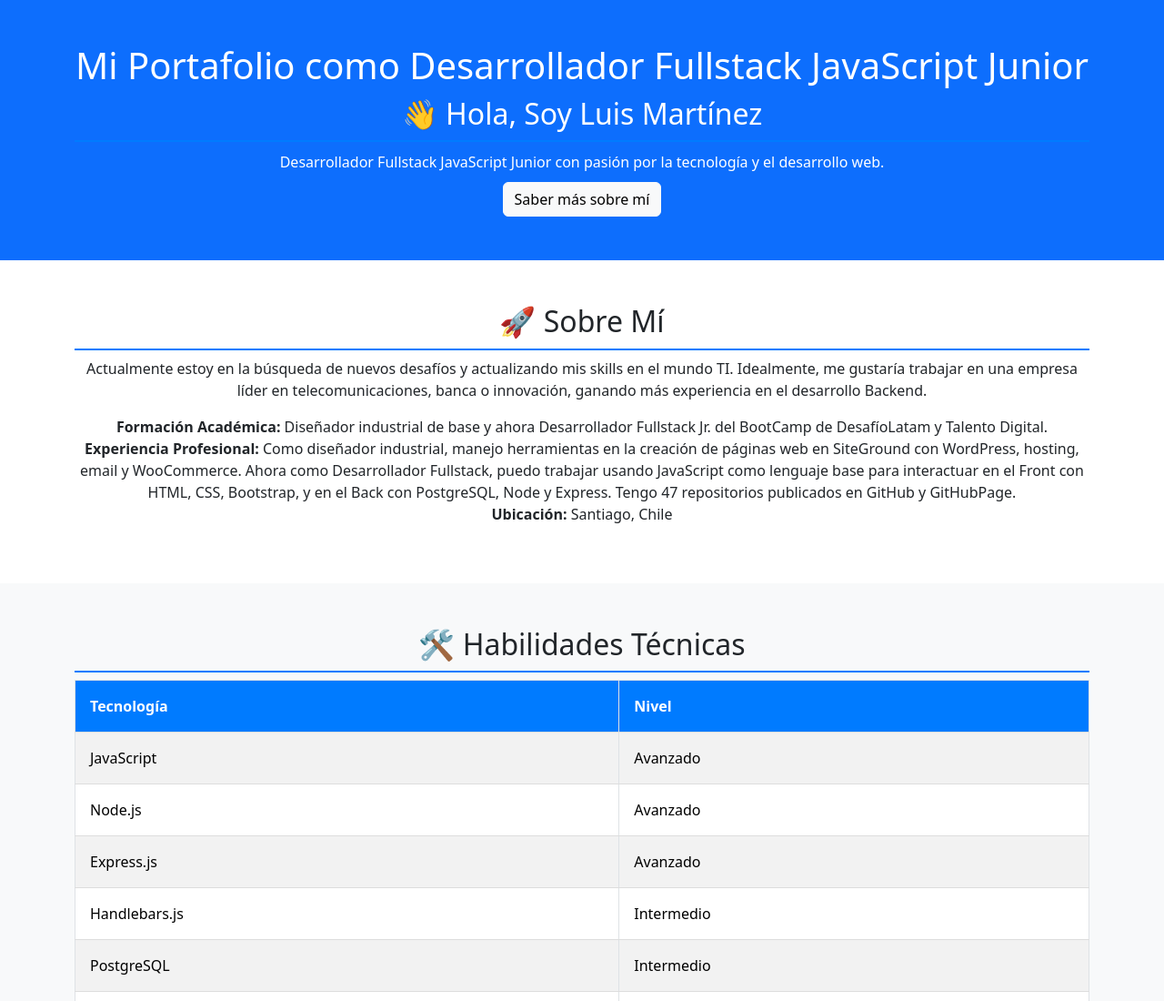
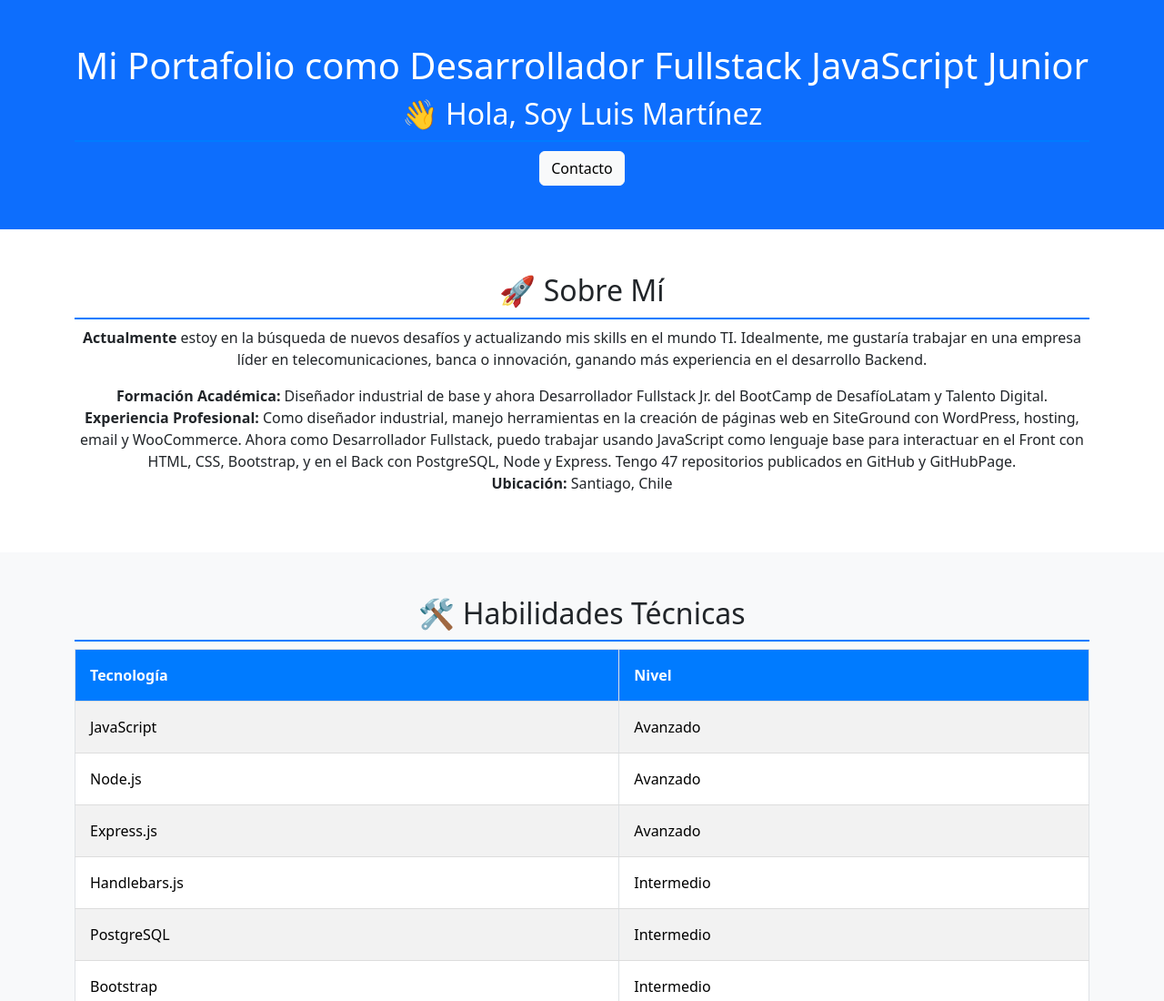
Before and after one commit to luismart23/luismart23.github.io, a website: page index.html in a window 1280 px wide. Shown: the top 1100 px of the page at 91% size. Drawn offline with nearby package versions, Linux system fonts and the light colour scheme.

Commit message:
act html

```diff
--- a/index.html
+++ b/index.html
@@ -17,8 +17,8 @@
         <div class="container">
             <h1>Mi Portafolio como Desarrollador Fullstack JavaScript Junior</h1>
             <h2>👋 Hola, Soy Luis Martínez</h2>
-            <p>Desarrollador Fullstack JavaScript Junior con pasión por la tecnología y el desarrollo web.</p>
-            <a href="#about" class="btn btn-light">Saber más sobre mí</a>
+
+            <a href="#contact" class="btn btn-light">Contacto</a>
         </div>
     </header>
 
@@ -26,7 +26,8 @@
         <section id="about" class="py-5 text-center">
             <div class="container">
                 <h2>🚀 Sobre Mí</h2>
-                <p>Actualmente estoy en la búsqueda de nuevos desafíos y actualizando mis skills en el mundo TI.
+                <p><strong>Actualmente</strong> estoy en la búsqueda de nuevos desafíos y actualizando mis skills en el
+                    mundo TI.
                     Idealmente, me gustaría trabajar en una empresa líder en telecomunicaciones, banca o innovación,
                     ganando más experiencia en el desarrollo Backend.</p>
                 <ul class="list-unstyled">
@@ -195,7 +196,7 @@
         </p>
     </footer>
 
-    <script src="/assets/js/index.js" type="module"></script>
+    <script src="/assets/js/app.js" type="module"></script>
 </body>
 
 </html>
```
